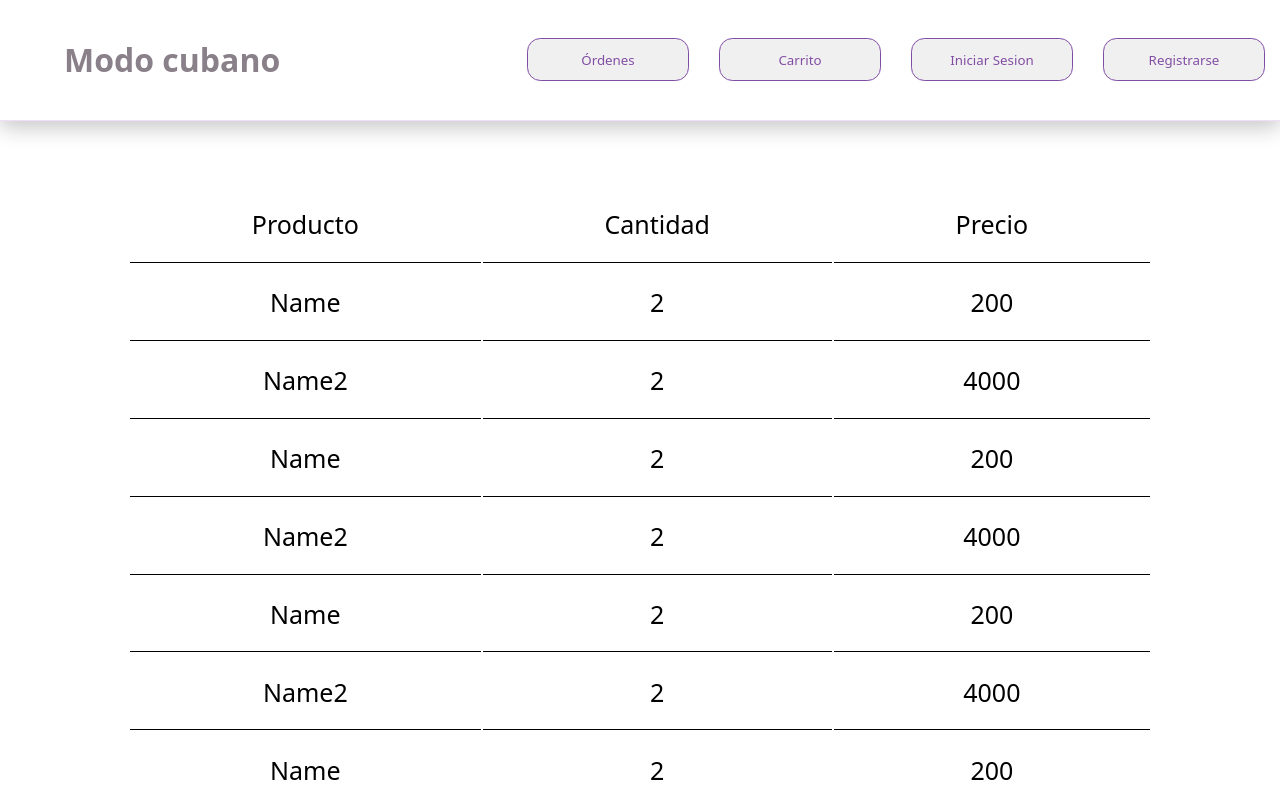
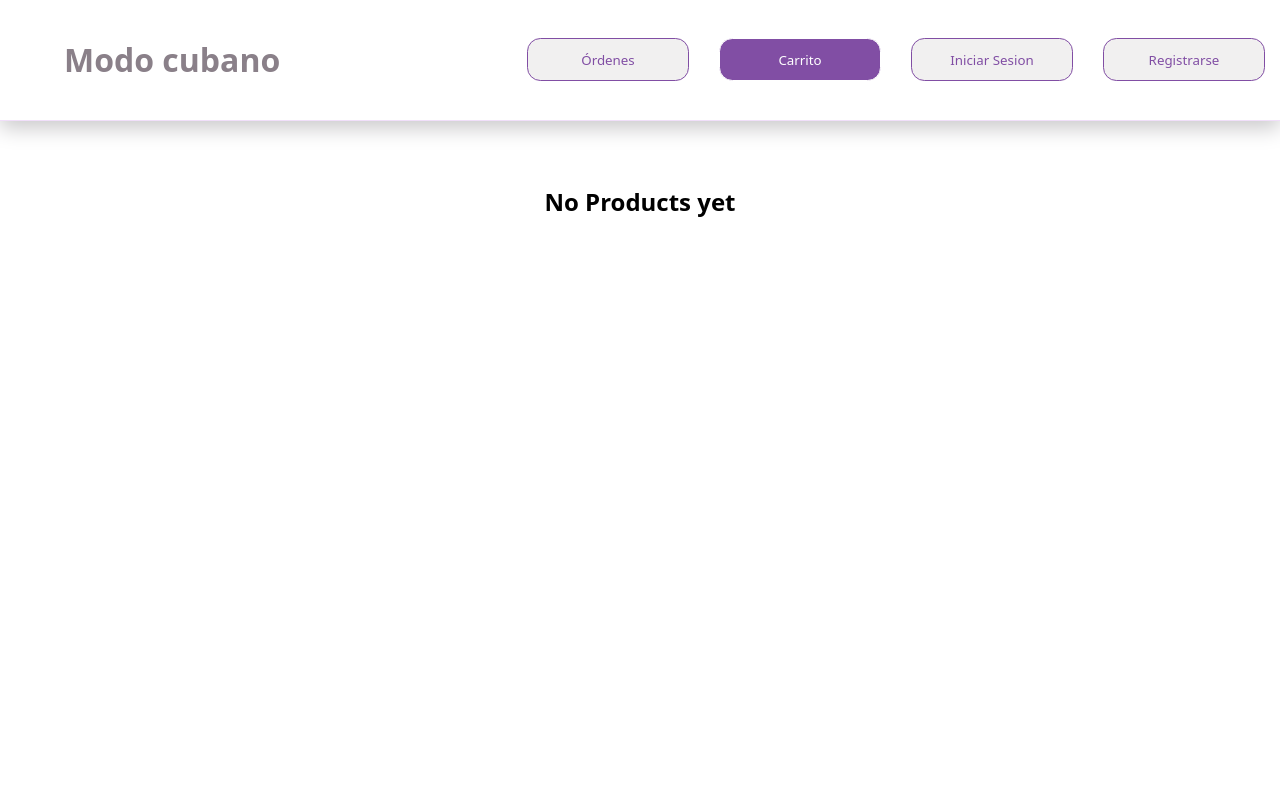
Before and after one commit to frankperez-github/modo-cubano, a Next.js app: page / in a window 1280 px wide. Both pictures are taken after a click on the button "Carrito". Shown: the top 800 px of the page. Built offline with nearby package versions, Linux system fonts and the light colour scheme.

Commit message:
style of selected nav button

```diff
--- a/src/components/Cart.jsx
+++ b/src/components/Cart.jsx
@@ -1,7 +1,9 @@
-function Cart({products}) {
-    var total = 0;
-    var quant = 0;
+import { useState } from "react";
+
+function Cart({cartProducts}) {
+    const[total, setTotal] = useState(0)
     return(
+        cartProducts === undefined ? <h2 className="noOrders">No Products yet</h2> :
         <div className="Cart">
             <table>
                 <thead>
@@ -10,11 +12,11 @@ function Cart({products}) {
                     <td>Precio</td>
                 </thead>
                 <tbody>
-                    {products.map((product)=>(
+                    {cartProducts.map((product)=>(
                         <tr key={product.id}>
                             <td>{product.name}</td>
-                            <td>2</td>
-                            <td>{product.price*2}</td>
+                            <td>{product.quant}</td>
+                            <td>{product.price}</td>
                         </tr>
                     ))}
                 </tbody>
@@ -24,6 +26,7 @@ function Cart({products}) {
                     <td>{total}</td>
                 </tfoot>
             </table>
+            <button className=" payOrder createOrder">Crear Orden</button>
         </div>
     );
 
--- a/src/components/Gallery.jsx
+++ b/src/components/Gallery.jsx
@@ -1,6 +1,6 @@
 import Product from "./Product";
 
-function Gallery({products})
+function Gallery({products, setCart})
 {
     return(
         <div className="container">
--- a/src/components/Header.jsx
+++ b/src/components/Header.jsx
@@ -1,4 +1,4 @@
-function Header({setRoute})
+function Header({setRoute, route})
 {
     return(
         <header>
@@ -6,10 +6,10 @@ function Header({setRoute})
                 <h1>Modo cubano</h1>
             </a>
             <div className="headerButtons loginButtons" >
-                <button className="loginButton" onClick={()=>setRoute("Orders")}>Órdenes</button>
-                <button className="loginButton" onClick={()=>setRoute("Cart")}>Carrito</button>
-                <button className="loginButton" onClick={()=>setRoute("Login")}>Iniciar Sesion</button>
-                <button className="loginButton" onClick={()=>setRoute("Register")}>Registrarse</button>
+                <button id={route === "Orders"&&"Selected"} className="loginButton" onClick={()=>setRoute("Orders")}>Órdenes</button>
+                <button id={route === "Cart"&&"Selected"} className="loginButton" onClick={()=>setRoute("Cart")}>Carrito</button>
+                <button id={route === "Login"&&"Selected"} className="loginButton" onClick={()=>setRoute("Login")}>Iniciar Sesion</button>
+                <button id={route === "Register"&&"Selected"} className="loginButton" onClick={()=>setRoute("Register")}>Registrarse</button>
             </div>
         </header>
     );
--- a/src/pages/index.js
+++ b/src/pages/index.js
@@ -71,6 +71,7 @@ export default function Home() {
     }
   ]
   const[route, setRoute] = useState("/");
+  const [cartProducts, setCart] = useState([]);
   const orders =[
     {
       id: 1,
@@ -111,12 +112,12 @@ export default function Home() {
         <link rel="icon" href="/favicon.ico" />
       </Head>
 
-      <Header setRoute={setRoute}/>
+      <Header setRoute={setRoute} route={route}/>
       <main >
-        {route==="/" && <Gallery products={products}/>}
+        {route==="/" && <Gallery products={products} setCart={setCart}/>}
         {route==="Login" && <Login setRoute={setRoute}/>}
         {route==="Register" && <Register setRoute={setRoute}/>}
-        {route==="Cart" && <Cart products={products}/>}
+        {route==="Cart" && <Cart products={cartProducts}/>}
         {route==="Orders" && <Orders orders={orders}/>}
 
 
--- a/src/styles/globals.css
+++ b/src/styles/globals.css
@@ -66,6 +66,12 @@ button
   margin: 5% 2%;
 }
 button:hover
+{
+  background-color: rgb(129, 78, 164);
+  color: white;
+}
+
+#Selected
 {
   background-color: rgb(129, 78, 164);
   color: white;
@@ -183,6 +189,7 @@ td
 }
 .orderProducts
 {
+
   font-size: 18px;
 }
 .orderPrices
@@ -199,3 +206,10 @@ td
   margin: 0% 25%;
   margin-top: 10%;
 }
+.createOrder
+{
+  margin-left: 60%;
+  width: 30%;
+  margin-top: 0%;
+  margin-bottom: 10%;
+}
```
